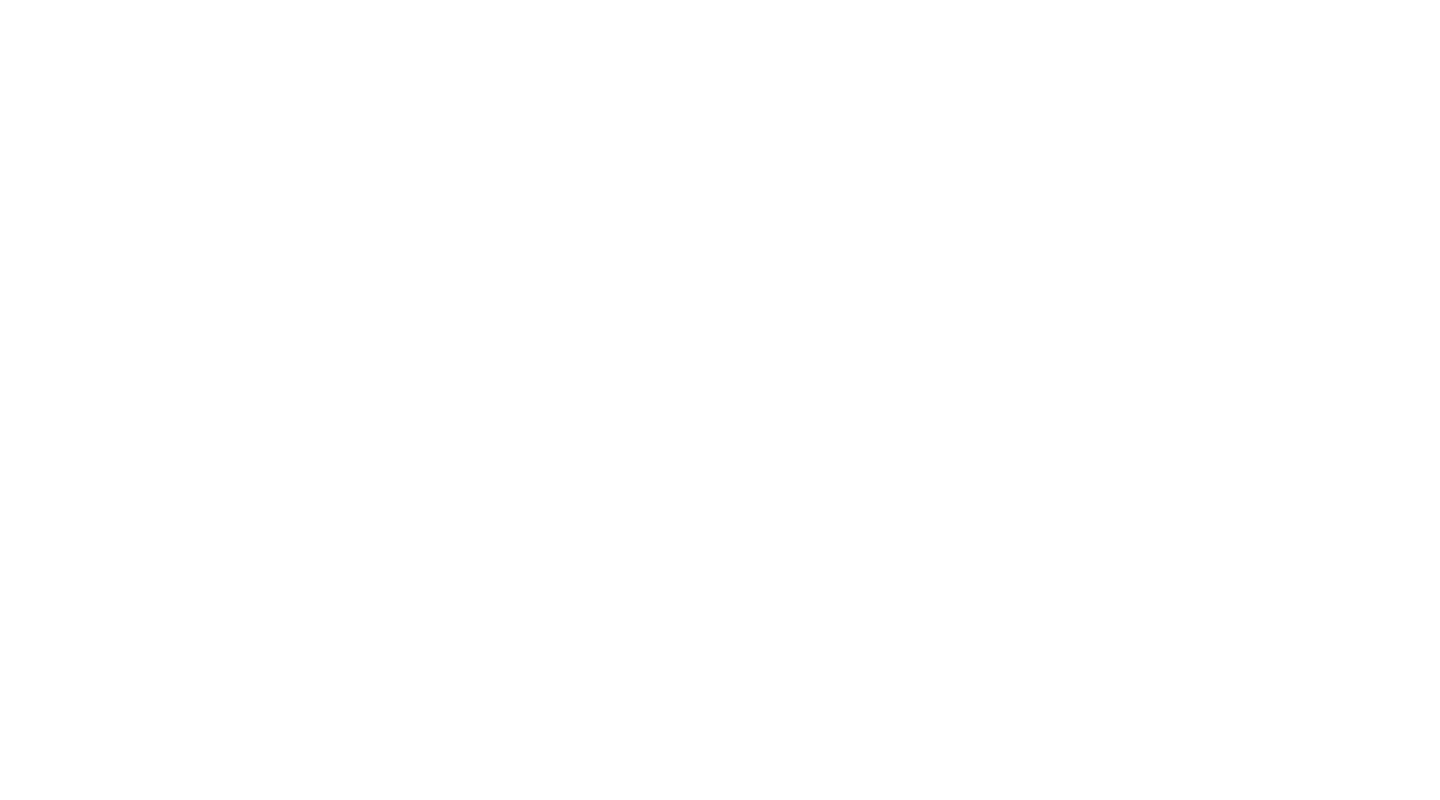
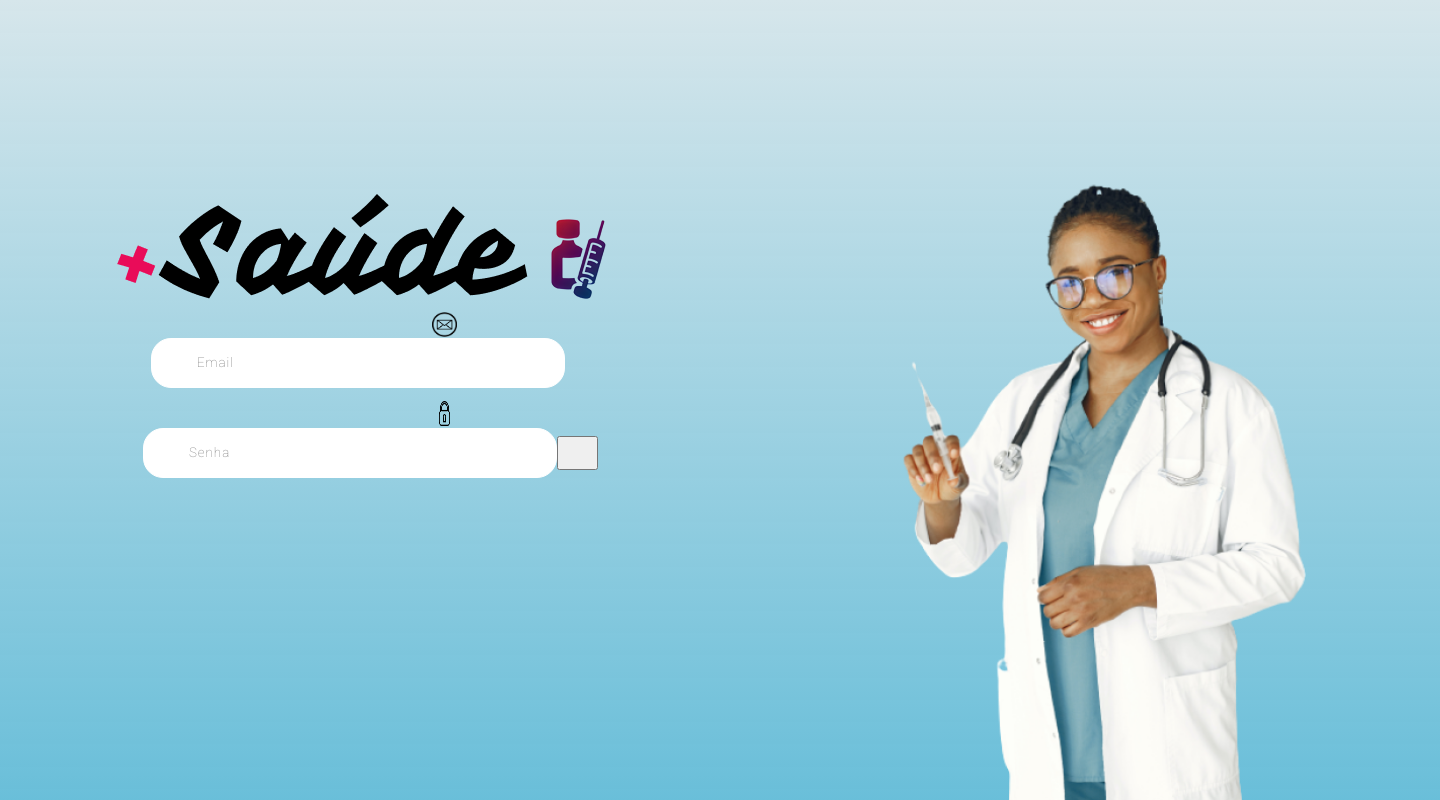
Before and after one commit to reisrafaell/mais-saude, a React app: page /login in a window 1280 px wide. Before the commit this address had no page. Shown: the whole page, 1440 px wide, since content can reach past the window. Built offline with nearby package versions, Linux system fonts and the light colour scheme.

Commit message:
login and components input and image

```diff
--- /dev/null
+++ b/src/components/image/index.js
@@ -0,0 +1,10 @@
+import { Img } from "./styles";
+
+const Image = ({img, width}) => {
+
+  return (
+        <Img src={img} width={width} />
+  );
+};
+
+export default Image;
--- /dev/null
+++ b/src/components/image/styles.js
@@ -0,0 +1,12 @@
+import styled from "styled-components";
+
+export const Container = styled.div`
+  width: 100%;
+  display: flex;
+  justify-content: center;
+  align-items: center;
+  height: 90px;
+`;
+
+export const Img = styled.img`
+`;
--- /dev/null
+++ b/src/components/input/index.js
@@ -0,0 +1,30 @@
+import { useState } from "react";
+import { Container, Icon, Label, Input, Button } from "./styles";
+import password from "../../assets/password.png"
+import email from "../../assets/email.png"
+
+const InputComponent = ({type, placeholder, onChangeText, value, label, showError }) => {
+  const [show, setShow] = useState(false);
+
+  return (
+    <Container>
+      {/* <Label>{label}</Label> */}
+      <Input
+        showError={showError}
+        onChange={onChangeText}
+        value={value}
+        type={type === "text" || show === true ? false : true}
+        placeholder={placeholder}
+      ></Input>
+      {type === "text" ? (
+        <Icon src={email} />
+      ) : (
+        <Button onClick={() => (show ? setShow(false) : setShow(true))}>
+          <Icon src={password} />
+        </Button>
+      )}
+    </Container>
+  );
+};
+
+export default InputComponent;
--- /dev/null
+++ b/src/components/input/styles.js
@@ -0,0 +1,37 @@
+import styled from "styled-components";
+
+export const Container = styled.div`
+  width: 100%;
+  display: flex;
+  justify-content: center;
+  align-items: center;
+  height: 90px;
+
+`;
+export const Icon = styled.img`
+  width: 25px;
+  height: 25px;
+  position: relative;
+  bottom: 38px;
+  right: 133px;
+`;
+export const Label = styled.p`
+  color: #fff;
+  font-size: 15px;
+  width: 70%;
+  margin-bottom: 7px;
+`;
+
+export const Input = styled.input`
+  background-color: #fff;
+  color: #000;
+  width: 80%;
+  border-radius: 20px;
+  height: 50px;
+  padding: 10px 10px 10px 45px;
+  letter-spacing: 1px;
+  border: ${props=> props.showError ? "1px solid #c60d00" : "1px solid #fff"} ;
+`;
+export const Button = styled.button`
+
+`;
--- a/src/index.css
+++ b/src/index.css
@@ -2,16 +2,14 @@
 
 body {
   margin: 0;
-  font-family: -apple-system, BlinkMacSystemFont, 'Segoe UI', 'Roboto', 'Oxygen',
-    'Ubuntu', 'Cantarell', 'Fira Sans', 'Droid Sans', 'Helvetica Neue',
-    sans-serif;
+  font-family: open, 'Roboto', 'Oxygen', sans-serif;
   -webkit-font-smoothing: antialiased;
   -moz-osx-font-smoothing: grayscale;
+  background: linear-gradient(180deg, #D6E6EB 0%, rgba(81, 180, 211, 0.86) 99.99%, rgba(249, 249, 249, 0.67) 100%) !important;
 }
 *{
-  font-family: 'Roboto', sans-serif;
-
-
+  font-family: open, 'Roboto', sans-serif;
+  box-sizing: border-box;
 }
 
 code {
--- a/src/routes/routes.jsx
+++ b/src/routes/routes.jsx
@@ -1,6 +1,7 @@
 import { Route, BrowserRouter, Routes } from "react-router-dom";
-import Home from "../views/home/home";
-import Access from "../views/access/access";
+import Home from "../views/home";
+import Access from "../views/access";
+import Login from "../views/login";
 
 const Rotas = () => {
   return (
@@ -8,6 +9,7 @@ const Rotas = () => {
       <Routes>
         <Route path="/" element={<Home />} />
         <Route path="/access" element={<Access/>} />
+        <Route path="/login" element={<Login />} />
       </Routes>
     </BrowserRouter>
   );
--- a/src/views/home/home.styles.js
+++ b/src/views/home/home.styles.js
@@ -2,7 +2,8 @@ import styled from "styled-components";
 
 
 export const Container = styled.div`
-background-color: red;
-width: 10rem ;
-height: 10rem ;
+
+width: 1440px ;
+height: 100vh ;
+
 `
--- a/src/views/home/home.jsx
+++ b/src/views/home/index.jsx
@@ -1,13 +1,13 @@
 import * as S from "./home.styles";
 import { useNavigate } from "react-router-dom";
+import InputComponent from "../../components/input";
 
 const Home = () => {
   const nav = useNavigate();
 
   return (
     <S.Container>
-      <p>Home</p>
-      <button type="button" onClick={()=>{nav(`/Access`)}} >Proxima</button>
+     Home
     </S.Container>
   );
 };
--- /dev/null
+++ b/src/views/login/index.jsx
@@ -0,0 +1,24 @@
+import * as S from "./login.styles";
+import { useNavigate } from "react-router-dom";
+import InputComponent from "../../components/input";
+import logoBrand from "../../assets/logoBrand.png"
+import person from "../../assets/person.png"
+import Image from "../../components/image";
+
+const Login = () => {
+  const nav = useNavigate();
+
+  const onChange = () => { }
+
+  return (
+    <S.Container>
+      <div>
+        <Image img={logoBrand} width={517} />
+        <InputComponent type={"text"} placeholder={"Email"} onChange={onChange} value={""} showError={false} />
+        <InputComponent type={"password"} placeholder={"Senha"} onChange={onChange} value={""} showError={false} />
+      </div>
+      <Image img={person} width={476} />
+    </S.Container>
+  );
+};
+export default Login;
--- /dev/null
+++ b/src/views/login/login.styles.js
@@ -0,0 +1,15 @@
+import styled from "styled-components";
+
+
+export const Container = styled.div`
+
+width: 1440px;
+height: 100vh;
+display: flex;
+align-items: flex-end;
+justify-content: space-around;
+
+  > div {
+    margin-bottom: 21%;
+  }
+`
```
Also changed, not shown: src/assets/email.png (added), src/assets/logoBrand.png (added), src/assets/password.png (added), src/assets/person.png (added), src/views/access/index.jsx (renamed from src/views/access/access.jsx).
